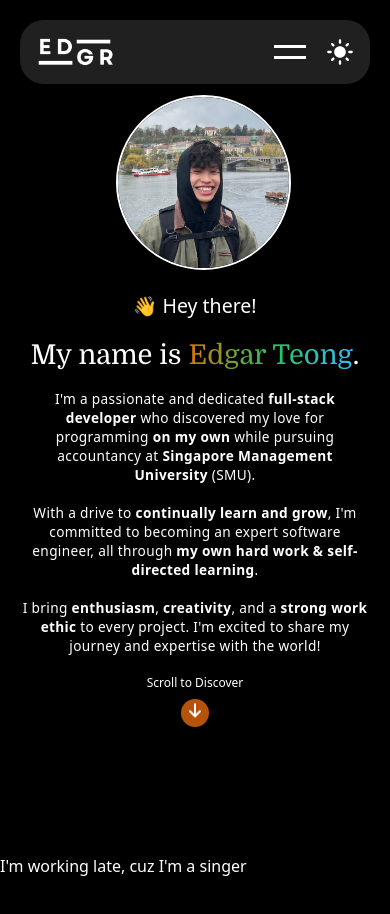
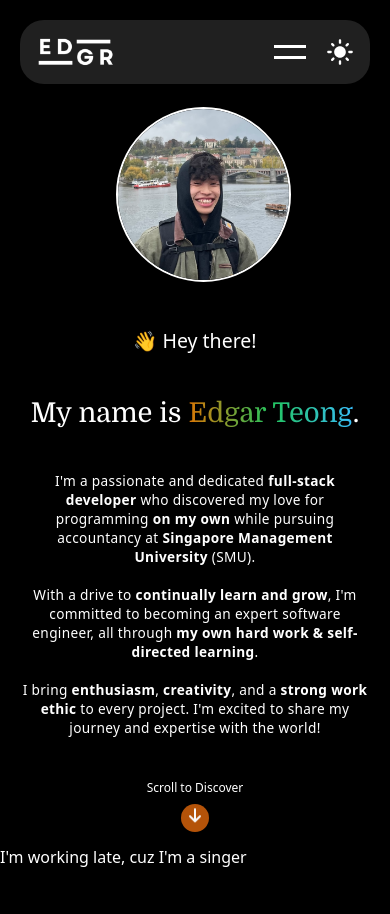
Before and after one commit to safarinexus/edgar-teong, a React (Vite) app: page / in a window 390 px wide. Shown: the top 914 px of the page. Built offline with nearby package versions, Linux system fonts and the light colour scheme.

Commit message:
an attempt at fixing mobile viewport height

```diff
--- a/src/App.tsx
+++ b/src/App.tsx
@@ -4,20 +4,43 @@ import Header from "./components/Header/Header"
 import ScrollProgressBar from "./components/ScrollProgressBar"
 import Landing from "./components/PageComponents/Landing/Landing"
 
+interface Dimension {
+  height: number;
+  width: number;
+}
+
 const App = () => {
-  const [width, setWidth] = useState<number>(window.innerWidth);
+  const [dimensions, setDimensions] = useState<Dimension>({
+    height: window.innerHeight,
+    width: window.innerWidth,
+  });
+
+  const getWindowDimensions = () => {
+    const { innerWidth: width, innerHeight: height } = window;
+    return {
+      width,
+      height
+    };
+  }
 
   useEffect(() => {
-    const handleResize = () => setWidth(window.innerWidth);
-    window.addEventListener("resize", handleResize);
-    return () => window.removeEventListener("resize", handleResize);
+    function handleResize() {
+      setDimensions(getWindowDimensions());
+    }
+
+    window.addEventListener('resize', handleResize);
+    return () => window.removeEventListener('resize', handleResize);
   }, []);
+
+  useEffect(() => {
+    console.log(dimensions.height);
+  }, [dimensions])
 
   return (
     <>
       <ScrollProgressBar />
-      <Header width={width}/>
-      <Landing />
+      <Header width={dimensions.width}/>
+      <Landing height={dimensions.height}/>
       <div id="work" className="h-svh">I'm working late, cuz I'm a singer</div>
       <div id="projects" className="h-svh">projects here</div>
       <div id="contact" className="h-svh">Contact Me</div>
--- a/src/components/PageComponents/Landing/Landing.tsx
+++ b/src/components/PageComponents/Landing/Landing.tsx
@@ -1,13 +1,16 @@
 import Headshot from "../../Headshot"
 import ScrollIndicator from "./ScrollIndicator";
 
-const Landing = () => {
-    //fix layout before adding content
+interface Props {
+    height: number;
+}
 
+const Landing = ({ height }: Props) => {
     return (
         <div
             id="landing"
-            className="w-full max-w-[1200px] h-[85svh] mb-[15svh] min-h-max pt-[95px] xs:pt-[120px] sm:pt-[140px] pr-5 pl-5
+            style={{ height }}
+            className="w-full max-w-[1200px] min-h-max pt-[95px] xs:pt-[120px] sm:pt-[140px] pr-5 pl-5
                 grid grid-cols-1 gap-5 items-center sm:grid-cols-[60%_40%] sm:grid-rows-[10%_auto_20%_52px]
                 ml-auto mr-auto sm:p-24 sm:pb-1
             "
@@ -18,12 +21,12 @@ const Landing = () => {
                 <span className="animate-wave inline-block">👋</span>
                 &nbsp;Hey there!
             </h1>
-            <h3 id="my-name-is" className="font-domine text-[7vw] sm:text-3xl leading-none text-center sm:text-left sm:col-start-1 sm:row-start-3">
+            <h3 id="my-name-is" className="font-domine text-[7vw] sm:text-3xl leading-none text-center sm:text-left sm:col-start-1 sm:row-start-3 animate-textFadeIn">
                 My name is&nbsp;
                 <span className="bg-gradient-to-r from-amber-600 via-green-500 to-sky-400 inline-block text-transparent bg-clip-text">Edgar Teong</span>
                 .
             </h3>
-            <p className="tracking-wide text-center leading-[19px] sm:text-left font-light text-[3.5vw] xs:text-[3vw] sm:text-[2vw] lg:text-xl sm:row-start-2">
+            <p className="tracking-wide text-center leading-[19px] sm:text-left font-light text-[3.5vw] xs:text-[3vw] sm:text-[2vw] lg:text-xl sm:row-start-2 animate-textFadeIn">
                 I&#39;m a passionate and dedicated <span className="font-bold">full-stack developer</span> who discovered my love for programming <span className="font-bold">on my own</span> while pursuing accountancy at&nbsp;
                 <span className="font-bold">Singapore Management University</span> &#40;SMU&#41;.
                 <br /><br />
--- a/tailwind.config.js
+++ b/tailwind.config.js
@@ -17,6 +17,7 @@ export default {
         wave: '1s wave 1.5s ease-in-out 1',
         updown: '1s updown 1.5s ease-out infinite',
         fadeIn: '0.5s fadeIn 1s ease-in forwards',
+        textFadeIn: 'textFadeIn 1s ease-out forwards',
       },
       keyframes: {
         wave: {
@@ -34,6 +35,10 @@ export default {
         fadeIn: {
           '0%': { opacity: '0' },
           '100%': { opacity: '1' },
+        },
+        textFadeIn: {
+          '0%': { transform: 'translateY(-20px)', opacity: '0' },
+          '100%': { transform: 'translateY(0)', opacity: '1' },
         },
       },
     },
```
